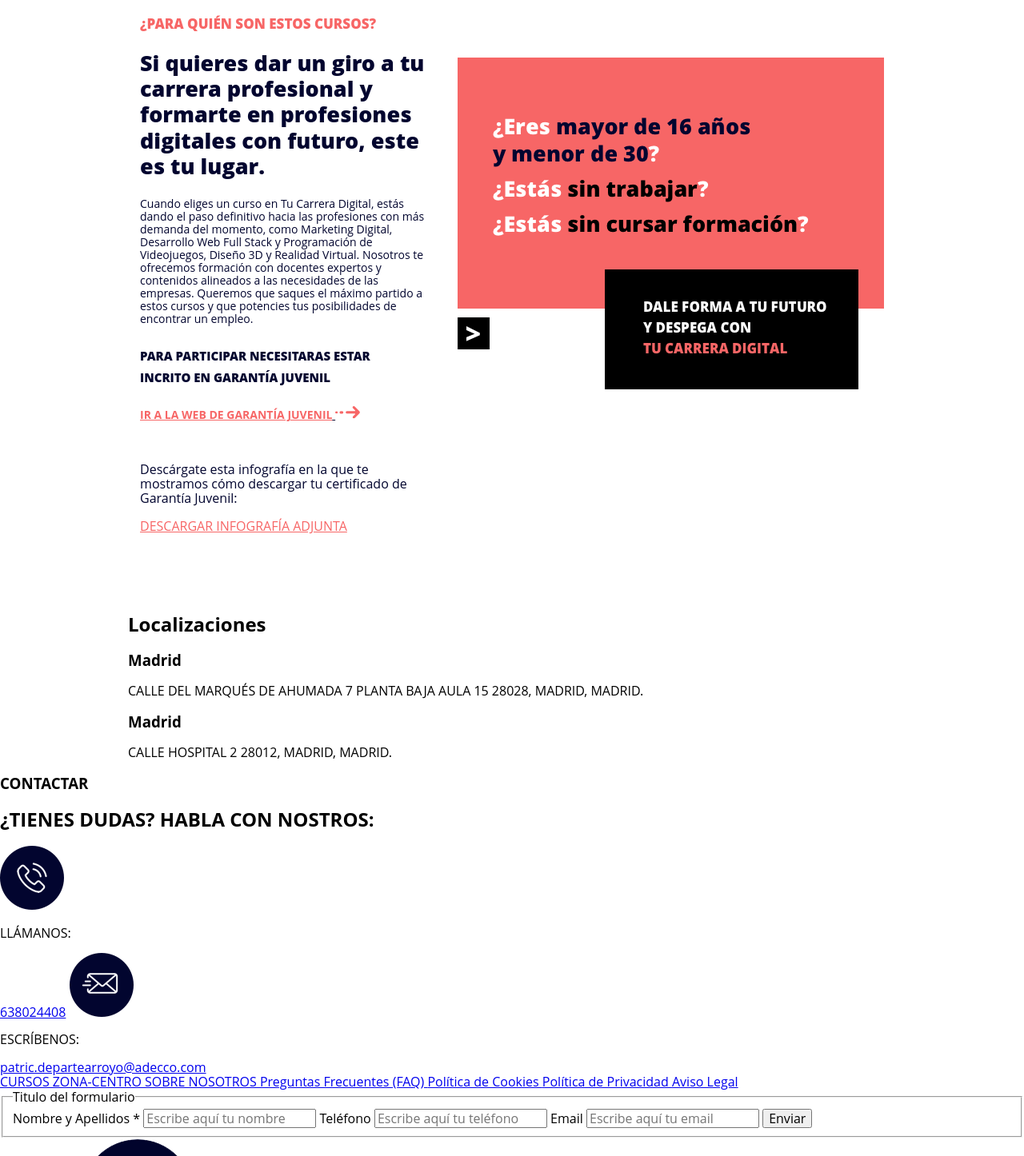
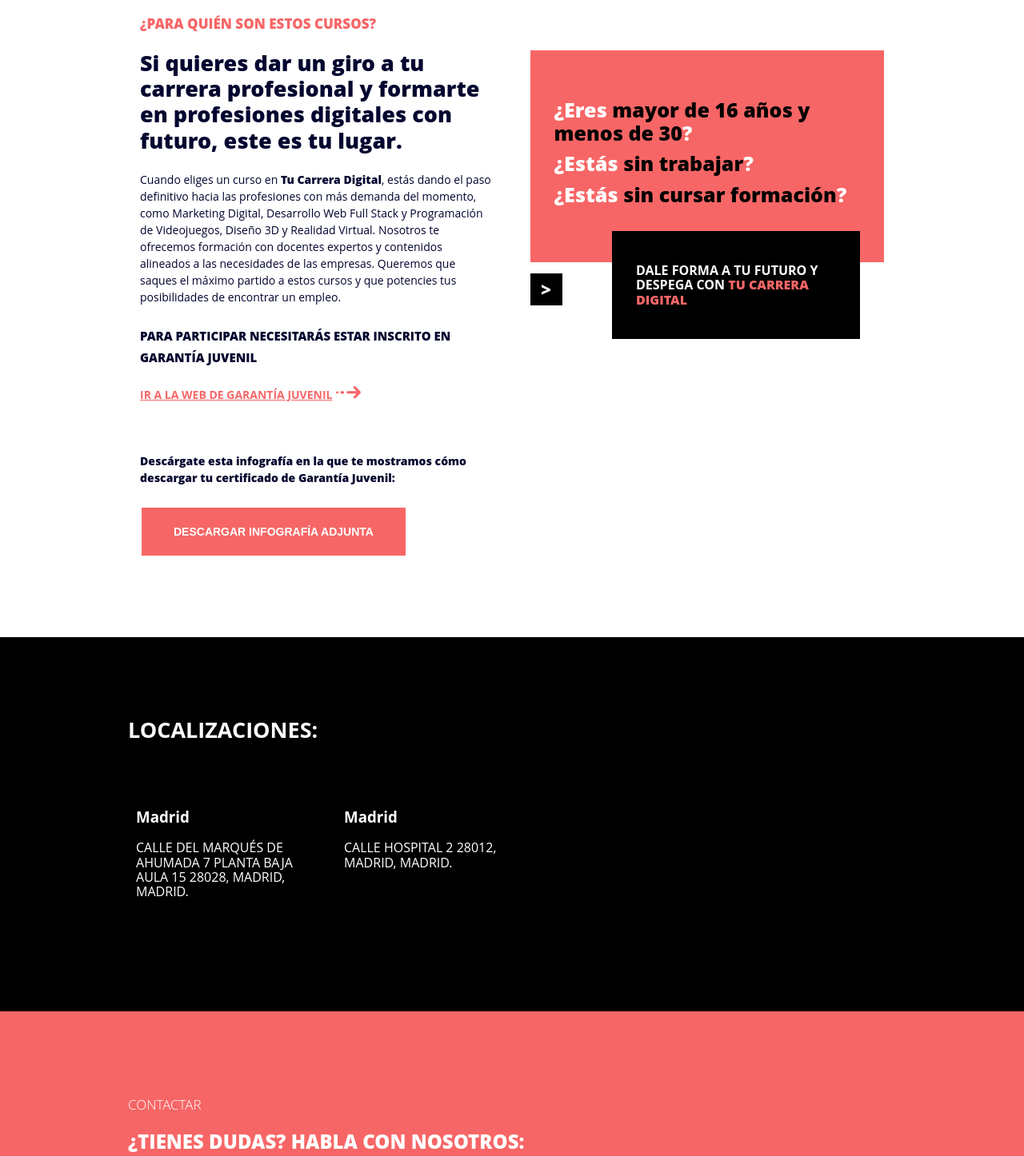
Before and after one commit to Lorreinn/FullStack, a plain HTML site: page Proyecto inicio/index.html in a window 1280 px wide. Shown: the part 2648-4094 px from the top of the page at 80% size. Drawn offline with Linux system fonts and the light colour scheme.

Commit message:
Localizaciones y contacto

```diff
--- a/Proyecto inicio/css/goodstyle.css
+++ b/Proyecto inicio/css/goodstyle.css
@@ -286,7 +286,7 @@ h1{
 
 }
  /*ESTILO DE SECCION ESCRITA, INFOGRAFÍA E IMAGEN INFORMATIVA*/
-
+/* ESTILO DE LA PARTE IZQUIERDA */
 .contenedorInfografia{
     min-height: 1px;
     padding-right: 15px;
@@ -298,7 +298,17 @@ h1{
     justify-content: space-between;
 
 }
-.contenedorInfografia h3{
+.contenedorInfografia>div{
+    flex: 1;
+    max-width: 50%;
+}
+.contenedorInfografia span{ /*Ponemos span cuando queremos destacar algo en concreto de una manera en concreto. Debe ponerse primero en el archivo HTML*/
+    font-weight: 800;
+}
+.contenedorTexto{
+    display: inline-block;
+}
+.contenedorTexto h3{
     color:var(--colorPrimario);
     text-align: left;
     font-size: 1.7rem;
@@ -307,9 +317,8 @@ h1{
     line-height: 1.2;
     text-transform: uppercase;
 }
-.contenedorInfografia h2{
+.contenedorTexto h2{
     color:#02052F;
-    /* text-align: left; */
     font-size: 2.7rem;
     margin-bottom: 22px;
     font-weight: 800;
@@ -319,9 +328,11 @@ h1{
     font-size: 1.4rem;
     margin-bottom: 25px;
     font-weight: 400;
+    line-height: 1.5;
+    color:#02052F;
+    font-family: var(--fuentePrincipal);
 }
-.contenedorInfografia h4{
-    width: 80%;
+.contenedorTexto h4{
     margin-bottom: 10px;
     font-size: 1.5rem;
     margin-bottom: 22px;
@@ -329,15 +340,187 @@ h1{
     font-weight: 800;
     text-transform: uppercase;
 }
-.contenedorInfografia a{
-    color:var(--colorPrimario);
-    text-transform: uppercase;
-}
-.garantiajuvenillink{
-    display:flex;
+
+.garantiajuvenillink a{
     font-size: 1.4rem;
     font-weight: 700;
     margin-bottom: 50px;
-    display: block;
     text-decoration: underline;
+    color:var(--colorPrimario);
+    text-transform: uppercase;
+    display: inline-block;
+
 }
+.descargarInfografia{
+    font-size: 1.4rem;
+    margin-bottom: 25px;
+    font-weight: 800;
+    line-height: 1.5;
+}
+
+.botondescargainfografia{
+    background: #F76666;
+    padding: 22px 40px;
+    border-color: #fff;
+    color: white;
+    border: 2px solid;
+    border-radius: 0px;
+    font-family: var(--fuenteBotones);
+    font-weight: 700;
+    font-size: 1.4rem;
+    text-decoration: none;
+    text-transform: uppercase;
+    display: inline-block;
+}
+.botondescargainfografia:hover{ /*Solo pondremos las propiedades que varían cuando ponemos el raton encima del boton*/
+    background-color:white;
+    color:var(--colorPrimario);
+    border-color: var(--colorPrimario);
+}
+
+/* ESTILO DE LA PARTE DERECHA DE LAS INFOGRAFIAS*/
+.paraQuienDerecha{
+    display: flex;
+    flex-direction: column;
+    margin-left: 45px;
+    padding-top: 60px;
+}
+.paraQuienDerSuperior{
+    background-color: var(--colorPrimario);
+    padding: 60px 30px;
+}
+.paraQuienDerSuperior h5{
+    font-family: var(--fuentePrincipal);
+    font-size: 2.5rem;
+    font-weight: 800;
+    margin-top: 0;
+    margin-bottom: 10px;
+    color: #fff;
+}
+.paraQuienDerSuperior .destacarAzul span{
+    color:#02052F;
+}
+.paraQuienDerSuperior span{
+    color:black;
+}
+.paraQuienDerInferior{
+    display: flex;
+    flex-direction: row;
+    justify-content: space-between;
+    align-items: center;
+    margin-top: -60px;
+    margin-right: 30px;
+
+}
+.paraQuienDerInferior .texto{
+    background-color: black;
+    color: white;
+    max-width: 250px;
+    padding: 40px 30px;
+    text-transform: uppercase;
+    text-align: left;
+    font-family: var(--fuentePrincipal);
+}
+.paraQuienDerInferior h4 span{
+    color:var(--colorPrimario)
+}
+.paraQuienDerInferior .imagen{
+    margin-top: 10px;
+    height: 40px;
+    width: 40px;
+}
+/*ESTILO LOCALIZACIONES*/
+.localizaciones{
+    background-color: black;
+    color: #fff;
+    padding: 100px 0px;
+}
+.localizaciones .contenedor{
+    display: flex;
+}
+.localizaciones .contenedor div{
+    width: 25%;
+    padding: 24px 10px;
+    color: white;
+    margin:0;
+}
+.localizaciones h2{
+    color: white;
+    font-size: 2.7rem;
+    font-weight: 700px;
+    font-family: var(--fuentePrincipal);
+    margin-bottom: 40px;
+    text-transform: uppercase;
+}
+/*ESTILO DE LOS CONTACTOS*/
+.contactos{
+    background-color: var(--colorPrimario);
+    padding: 90px 0px 60px;
+}
+.contactos h3{
+    color:white;
+    text-transform: uppercase;
+    text-align: left;
+    font-family: var(--fuentePrincipal);
+    font-weight: 300;
+    font-size: 1.7rem;
+    margin-bottom: 22px;
+    line-height: 1.2;
+}
+.contactos h2{
+    color:white;
+    text-transform: uppercase;
+    text-align: left;
+    font-family: var(--fuentePrincipal);
+    font-weight: 800;
+    font-size: 2.4rem;
+    line-height: 1.2;
+}
+.informacion{
+    display: flex;
+    justify-content: space-between;
+    padding-top: 40px;
+    padding-bottom: 40px;
+    color: #02052F;
+    font-weight: 700;
+}
+.informacion a{
+    color: var(--colorPrimario);
+    font-size: 1.4rem;
+}
+.tlf{
+    background-color: #fff;
+    border-radius: 0.5rem;
+    display: flex;
+    flex: 1;
+    max-width: 50%;
+    padding:20px;
+    margin-right: 15px;
+    text-transform: uppercase;
+}
+.email{
+    background-color: #fff;
+    border-radius: 0.55rem;
+    display: flex;
+    justify-content: flex-start;
+    align-items: center;
+    flex: 1;
+    max-width: 50%;
+    padding:20px;
+    margin-left: 15px;
+    text-transform: uppercase;
+}
+.informacion img{
+    height: 60px;
+    width: 60px;
+    margin-right: 10px;
+}
+
+/*ESTILOS ZONAS*/
+.foot{
+    padding-top: 50px;
+    padding-bottom: 40px;
+}
+.zonaContacto{
+    display: flex;
+}
--- a/Proyecto inicio/index.html
+++ b/Proyecto inicio/index.html
@@ -29,17 +29,19 @@
     <!-- Navegador-Login-y-Logo   -->
     <header>
 
-        <a href="https://exp014_20_ed_lote5.iformalia.es/Publico/Portal/htmls/AdeccoRedEs/LoginAlumno.aspx" class="login" >
+        <a href="https://exp014_20_ed_lote5.iformalia.es/Publico/Portal/htmls/AdeccoRedEs/LoginAlumno.aspx"
+            class="login">
             Login Alumnos
         </a>
 
-        <a href="https://exp014_20_ed_lote5.iformalia.es/Publico/Portal/htmls/AdeccoRedEs/LoginEmpresa.aspx" class="login">
+        <a href="https://exp014_20_ed_lote5.iformalia.es/Publico/Portal/htmls/AdeccoRedEs/LoginEmpresa.aspx"
+            class="login">
             Login Empresas
         </a>
 
-        <a  href="https://www.tucarreradigital.es/zona-centro#cursos">Cursos</a>
-        <a  href="https://www.tucarreradigital.es/sobre-nosotros">Sobre Nosotros</a>
-        <a  href="#">Infórmate</a>
+        <a href="https://www.tucarreradigital.es/zona-centro#cursos">Cursos</a>
+        <a href="https://www.tucarreradigital.es/sobre-nosotros">Sobre Nosotros</a>
+        <a href="#">Infórmate</a>
         <a href="https://www.tucarreradigital.es/">
             <img src="img/Tu-carrera-digital-general.png">
         </a>
@@ -85,13 +87,15 @@
                 <div class="marketing">
                     <h2>Marketing Digital</h2>
                     <div>
-                        <a href="https://www.tucarreradigital.es/zona-centro/curso-marketing-digital#cursos">INSCRIBIRME</a>
+                        <a
+                            href="https://www.tucarreradigital.es/zona-centro/curso-marketing-digital#cursos">INSCRIBIRME</a>
                     </div>
                 </div>
                 <div class="programacion">
                     <h2>Programación de videojuegos, Diseño 3D y Realidad virtual</h2>
                     <div>
-                        <a href="https://www.tucarreradigital.es/zona-centro/curso-programacion-de-videojuegos-diseno-3d-y-realidad-virtual#cursos">INSCRIBIRME</a>
+                        <a
+                            href="https://www.tucarreradigital.es/zona-centro/curso-programacion-de-videojuegos-diseno-3d-y-realidad-virtual#cursos">INSCRIBIRME</a>
                     </div>
                 </div>
             </div>
@@ -102,7 +106,8 @@
     <section class="contenedor">
         <div class="info">
             <h3>¿Te interesa algún otro curso en tu ciudad?</h3>
-            <a href="#">¡Pídenoslo!</a> <!--Metemos el enlace en un bloque div, de manera que así podemos utilizar el display flex sin que el boton abarque toda la pagina, solo el contenedor del enlace-->
+            <a href="#">¡Pídenoslo!</a>
+            <!--Metemos el enlace en un bloque div, de manera que así podemos utilizar el display flex sin que el boton abarque toda la pagina, solo el contenedor del enlace-->
 
         </div>
     </section>
@@ -111,7 +116,10 @@
     <section class="contenedor">
         <div class="video">
             <div class="enlaceVideo">
-                <iframe width="1130" height="630" src="https://www.youtube.com/embed/SzZlMSDKE8o?si=rH4DZrV1TPINO0vs" title="YouTube video player" frameborder="0" allow="accelerometer; autoplay; clipboard-write; encrypted-media; gyroscope; picture-in-picture; web-share" allowfullscreen></iframe>
+                <iframe width="1130" height="630" src="https://www.youtube.com/embed/SzZlMSDKE8o?si=rH4DZrV1TPINO0vs"
+                    title="YouTube video player" frameborder="0"
+                    allow="accelerometer; autoplay; clipboard-write; encrypted-media; gyroscope; picture-in-picture; web-share"
+                    allowfullscreen></iframe>
             </div>
         </div>
         <!-- Tambien se podría hacer con la etiqueta de <video src="url del video"></video> -->
@@ -120,46 +128,69 @@
     <!-- Información cursos y Garantía Juvenil -->
     <section class="contenedor">
         <div class="contenedorInfografia">
-            <div><!--Contenedor de informacion escrita-->
+            <div class="contenedorTexto"><!--Contenedor de informacion escrita-->
                 <h3>¿Para quién son estos cursos?</h3>
-
-                <h2>Si quieres dar un giro a tu carrera profesional y formarte en profesiones digitales con futuro, este es tu lugar.</h2>
+                <h2>Si quieres dar un giro a tu carrera profesional y formarte en profesiones digitales con futuro, este
+                    es tu lugar.</h2>
                 <div class="infoescrita">
-                    Cuando eliges un curso en Tu Carrera Digital, estás dando el paso definitivo hacia las profesiones con más demanda del momento, como Marketing Digital, Desarrollo Web Full Stack y Programación de Videojuegos, Diseño 3D y Realidad Virtual. Nosotros te ofrecemos formación con docentes expertos y contenidos alineados a las necesidades de las empresas. Queremos que saques el máximo partido a estos cursos y que potencies tus posibilidades de encontrar un empleo.</p>
+                    <p>Cuando eliges un curso en <span>Tu Carrera Digital</span>, estás dando el paso definitivo hacia
+                        las profesiones con más demanda del momento, como Marketing Digital, Desarrollo Web Full Stack y
+                        Programación de Videojuegos, Diseño 3D y Realidad Virtual. Nosotros te ofrecemos formación con
+                        docentes expertos y contenidos alineados a las necesidades de las empresas. Queremos que saques
+                        el máximo partido a estos cursos y que potencies tus posibilidades de encontrar un empleo.</p>
                 </div>
-                <h4>Para participar necesitaras estar incrito en Garantía Juvenil</h4>
+                <h4>Para participar necesitarás estar inscrito en Garantía Juvenil</h4>
                 <div class="garantiajuvenillink">
-                    <a href="https://www.sepe.es/HomeSepe/Personas/encontrar-trabajo/Garantia-Juvenil/que-es-garantia-juvenil">Ir a la web de Garantía Juvenil</a>
+                    <a
+                        href="https://www.sepe.es/HomeSepe/Personas/encontrar-trabajo/Garantia-Juvenil/que-es-garantia-juvenil">Ir
+                        a la web de Garantía Juvenil</a>
                     <img src="img/ico-flecha-derecha-red.png">
                 </div>
-                <p>Descárgate esta infografía en la que te mostramos cómo descargar tu certificado de Garantía Juvenil:</p>
-                <a href="https://www.tucarreradigital.es/assets/Infografia-S.G.J.pdf">Descargar infografía adjunta</a>
+                <div class="descargarInfografia">
+                    <p>Descárgate esta infografía en la que te mostramos cómo descargar tu certificado de Garantía
+                        Juvenil:</p>
                 </div>
-            <div>  <!--Contenedor de imagen informativa-->
-                <a class="imagenCarrera" href="https://www.tucarreradigital.es/zona-centro#cursos"><img src="img/21643022702_cta_para_quien_centro.png">
-                </a>
+                <a class="botondescargainfografia"
+                    href="https://www.tucarreradigital.es/assets/Infografia-S.G.J.pdf">Descargar infografía adjunta</a>
+            </div>
+            <div class="paraQuienDerecha"> <!--Contenedor de imagen informativa-->
+                <!-- <a class="imagenCarrera" href="https://www.tucarreradigital.es/zona-centro#cursos"><img src="img/21643022702_cta_para_quien_centro.png">
+                </a> -->
+                <div class="paraQuienDerSuperior">
+                    <h5>¿Eres <span class="destacarAzul"> mayor de 16 años y menos de 30</span>? </h5>
+                    <h5>¿Estás <span>sin trabajar</span>?</h5>
+                    <h5>¿Estás <span>sin cursar formación</span>?</h5>
+                </div>
+                <div class="paraQuienDerInferior">
+                    <img class="imagen" src="./img/ico-centro.png">
+                    <h4 class="texto">Dale forma a tu futuro y despega con <span>tu carrera digital</span></h4>
+                </div>
             </div>
         </div>
     </section>
 
     <!-- Información de localizaciones -->
-    <section class="contenedor">
-        <div class="localizaciones">
-            <h2>Localizaciones</h2>
-
+    <section class="localizaciones">
+        <h2 class="contenedor">Localizaciones:</h2>
+        <div class="contenedor">
+            <div class="direcciones">
                 <h3>Madrid</h3>
                 <p>CALLE DEL MARQUÉS DE AHUMADA 7 PLANTA BAJA AULA 15 28028, MADRID, MADRID.</p>
-
+            </div>
+            <div>
                 <h3>Madrid</h3>
                 <p>CALLE HOSPITAL 2 28012, MADRID, MADRID.</p>
+            </div>
         </div>
     </section>
 
     <!-- Contactos -->
-    <section>
-        <h3>CONTACTAR</h3>
-
-        <h2>¿TIENES DUDAS? HABLA CON NOSTROS:</h2>
+    <section class="contactos">
+        <div class="contenedor">
+            <h3>Contactar</h3>
+            <h2>¿Tienes dudas? Habla con nosotros:</h2>
+            <div class="informacion">
+                <div class="tlf">
                     <img src="img/ico-TLF.png">
                     <!-- <svg xmlns="http://www.w3.org/2000/svg" class="icon icon-tabler icon-tabler-phone-call" width="24" height="24" viewBox="0 0 24 24" stroke-width="2" stroke="currentColor" fill="none" stroke-linecap="round" stroke-linejoin="round">
                         <path stroke="none" d="M0 0h24v24H0z" fill="none"></path>
@@ -168,28 +199,33 @@
                         <path d="M15 3a6 6 0 0 1 6 6"></path>
                     </svg>  -->
                     <!-- Copiando el svg y pegandolo directamente podemos poner iconos, que tienen mejor calidad que el png-->
-        <p>LLÁMANOS:</p>
+                    <div>
+                        <p>Llámanos:</p>
                         <a href="tel:638024408">638024408</a>
-
+                    </div>
+                </div>
+                <div class="email">
                     <img src="img/ico-EMAIL.png">
-        <p>ESCRÍBENOS:</p>
+                    <div>
+                        <p>Escríbenos:</p>
                         <a href="patric.departearroyo@adecco.com">patric.departearroyo@adecco.com</a>
-
+                    </div>
+                </div>
+            </div>
+        </div>
     </section>
 
     <footer>
-        <a class="zonas" href="#">
-        CURSOS ZONA-CENTRO
-        </a>
-
-        <a class="zonas" href="https://www.tucarreradigital.es/sobre-nosotros">
-        SOBRE NOSOTROS
-        </a>
-
+        <div class="foot">
+            <div class="zonaContacto">
+                <a href="#">Cursos zona-centro</a>
+                <a href="https://www.tucarreradigital.es/sobre-nosotros">Sobre nosotros</a>
+            </div>
             <a href="https://www.tucarreradigital.es/preguntas-frecuentes"> Preguntas Frecuentes (FAQ) </a>
             <a href="https://www.tucarreradigital.es/zona-centro/politica-de-cookies"> Política de Cookies </a>
             <a href="https://www.tucarreradigital.es/zona-centro/politica-de-privacidad"> Política de Privacidad </a>
             <a href="https://www.tucarreradigital.es/zona-centro/aviso-legal"> Aviso Legal </a>
+        </div>
     </footer>
 
     <form class="Formulario">
```
Lines whose indentation alone changed are shown as unchanged.
